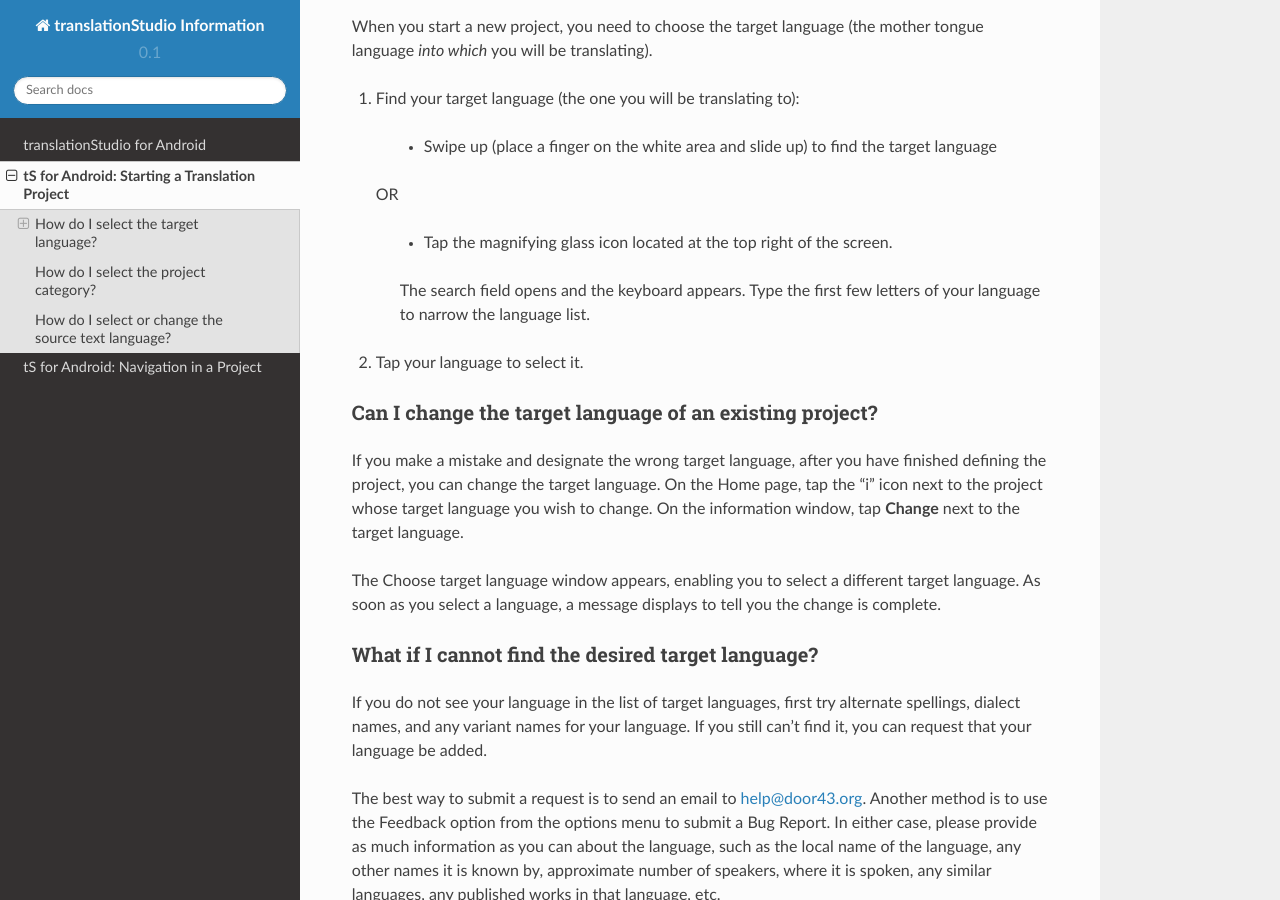
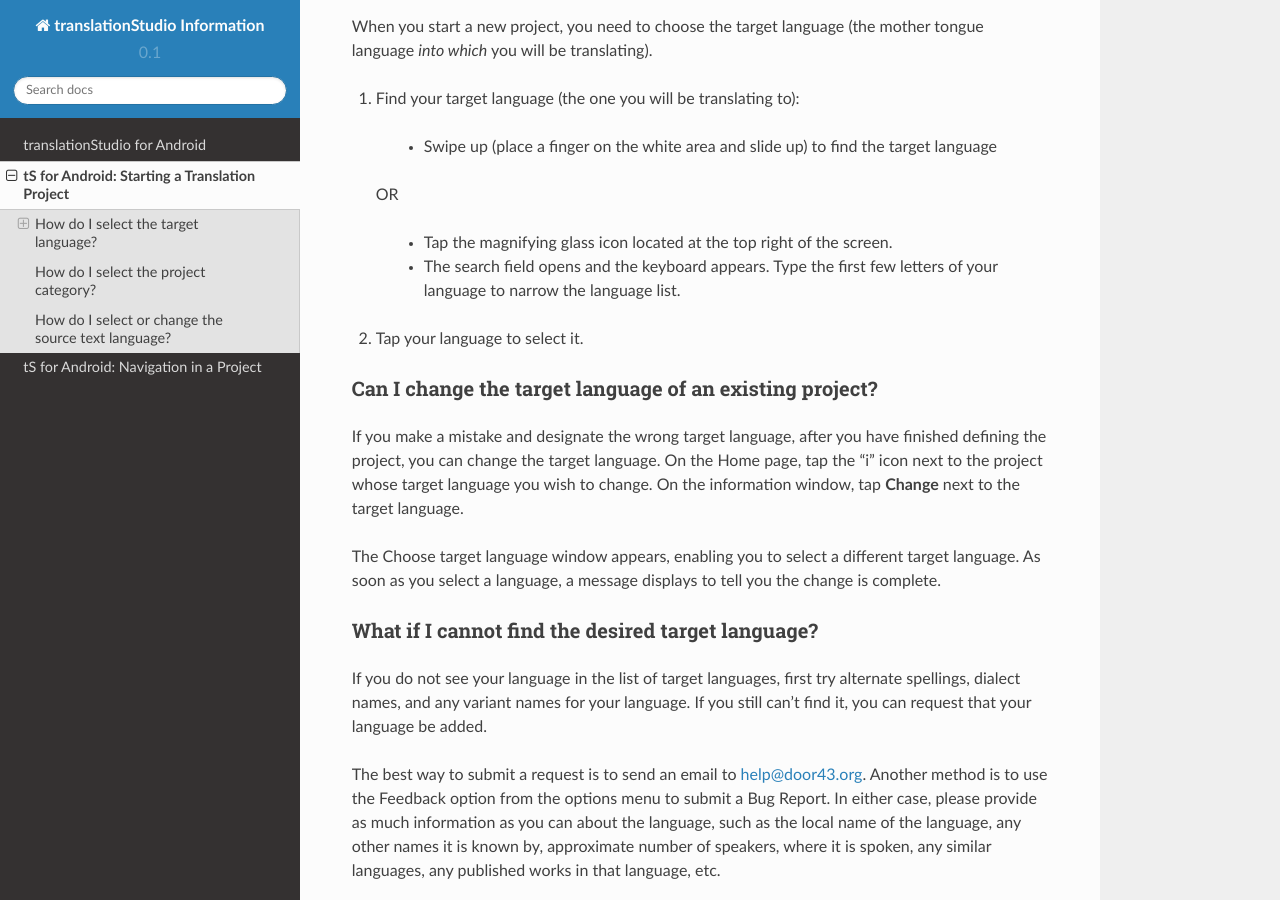
Before and after one commit to unfoldingWord-dev/translationStudio-Info, a Sphinx documentation site: the page built from docs/tStart.rst, in a window 1280 px wide and 900 px high, scrolled down 537 px. Built offline with Sphinx 7.4.7 and the Read the Docs theme 2.0.0, drawn with Linux system fonts in a browser that asks for light colours; pages that are not in the unit, such as notebooks, are missing from menus.

```diff
--- a/docs/tStart.rst
+++ b/docs/tStart.rst
@@ -29,7 +29,7 @@ When you start a new project, you need to choose the target language (the mother
 
     *	Tap the magnifying glass icon   located at the top right of the screen.
 
-    The search field opens and the keyboard appears. Type the first few letters of your language to narrow the language list.
+    * The search field opens and the keyboard appears. Type the first few letters of your language to narrow the language list.
 
 2.	Tap your language to select it.
 
```
